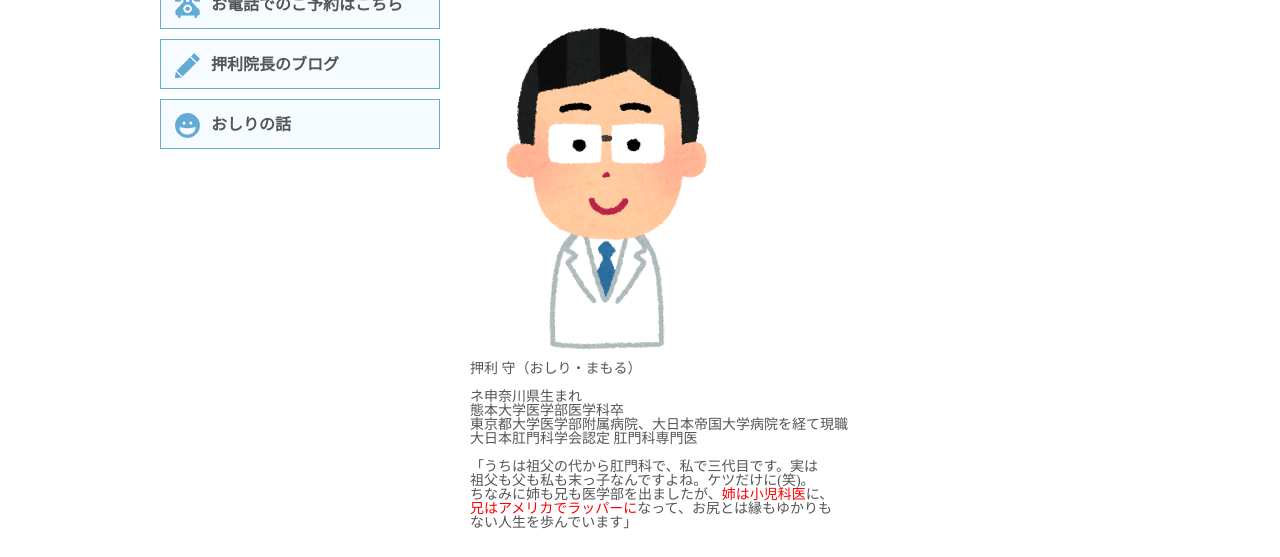
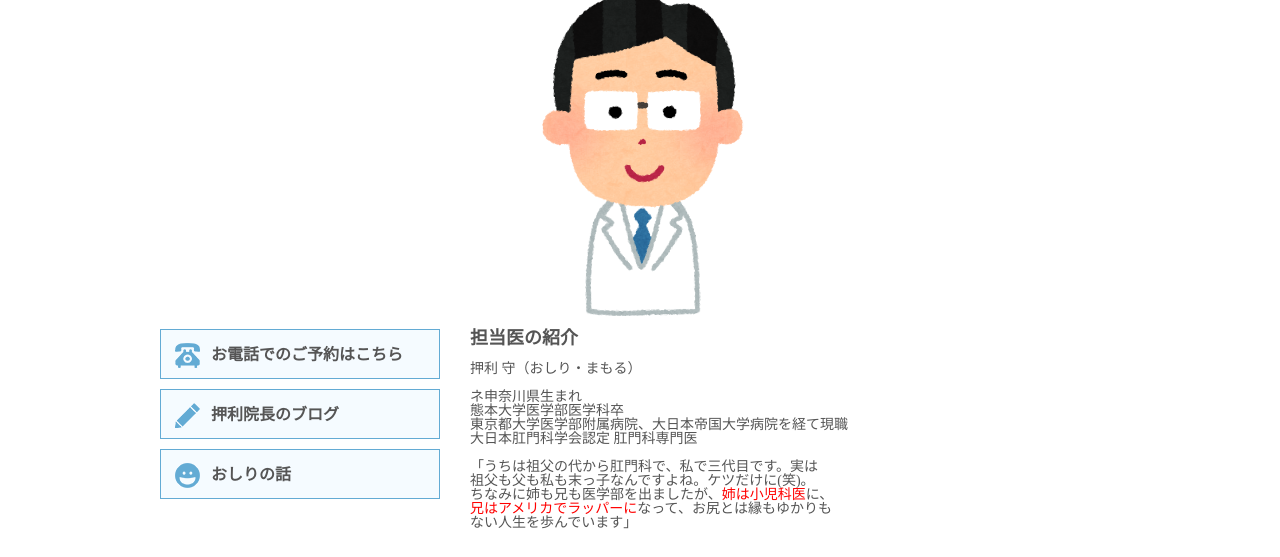
Before and after one commit to ogatayudai0519/box, a plain HTML site: page doctor.html in a window 1280 px wide. Shown: the part 120-677 px from the top of the page. Drawn offline with Linux system fonts and the light colour scheme.

Commit message:
Add files via upload

```diff
--- a/doctor.html
+++ b/doctor.html
@@ -40,7 +40,7 @@
       <!-- header ここまで -->
 
       <!-- #mainimage なし -->
-
+      <center><img src="images/doctor.png" alt="押利守医師" /></center>
       <!-- #mainimage なし -->
 
       <!-- #left ここから -->
@@ -60,7 +60,7 @@
       <!-- #right ここから -->
       <div id="right">
         <h2>担当医の紹介</h2>
-        <img src="images/doctor.png" alt="押利守医師" />
+
         <h1>押利 守（おしり・まもる）</h1>
         <br />
         ネ申奈川県生まれ<br />
```
